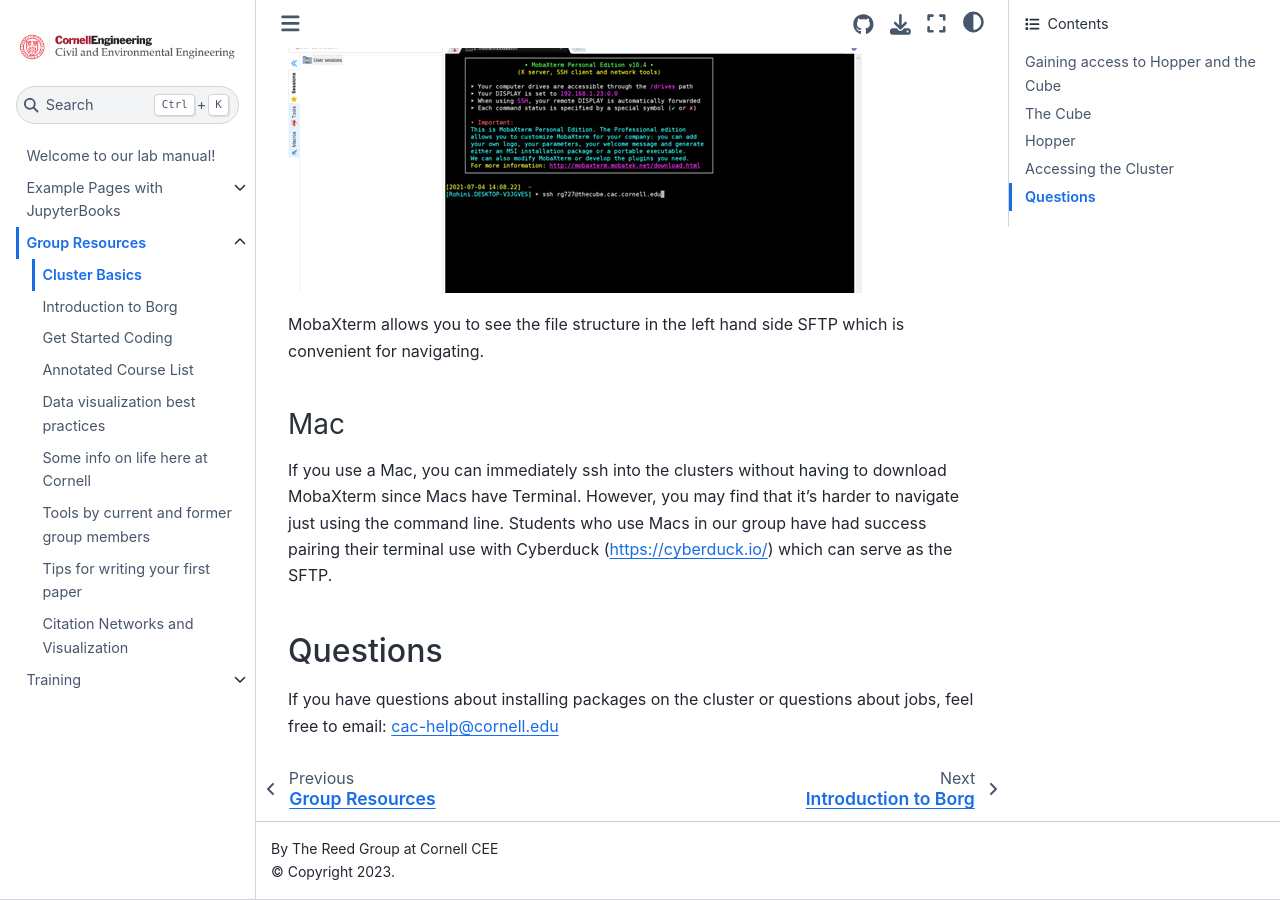
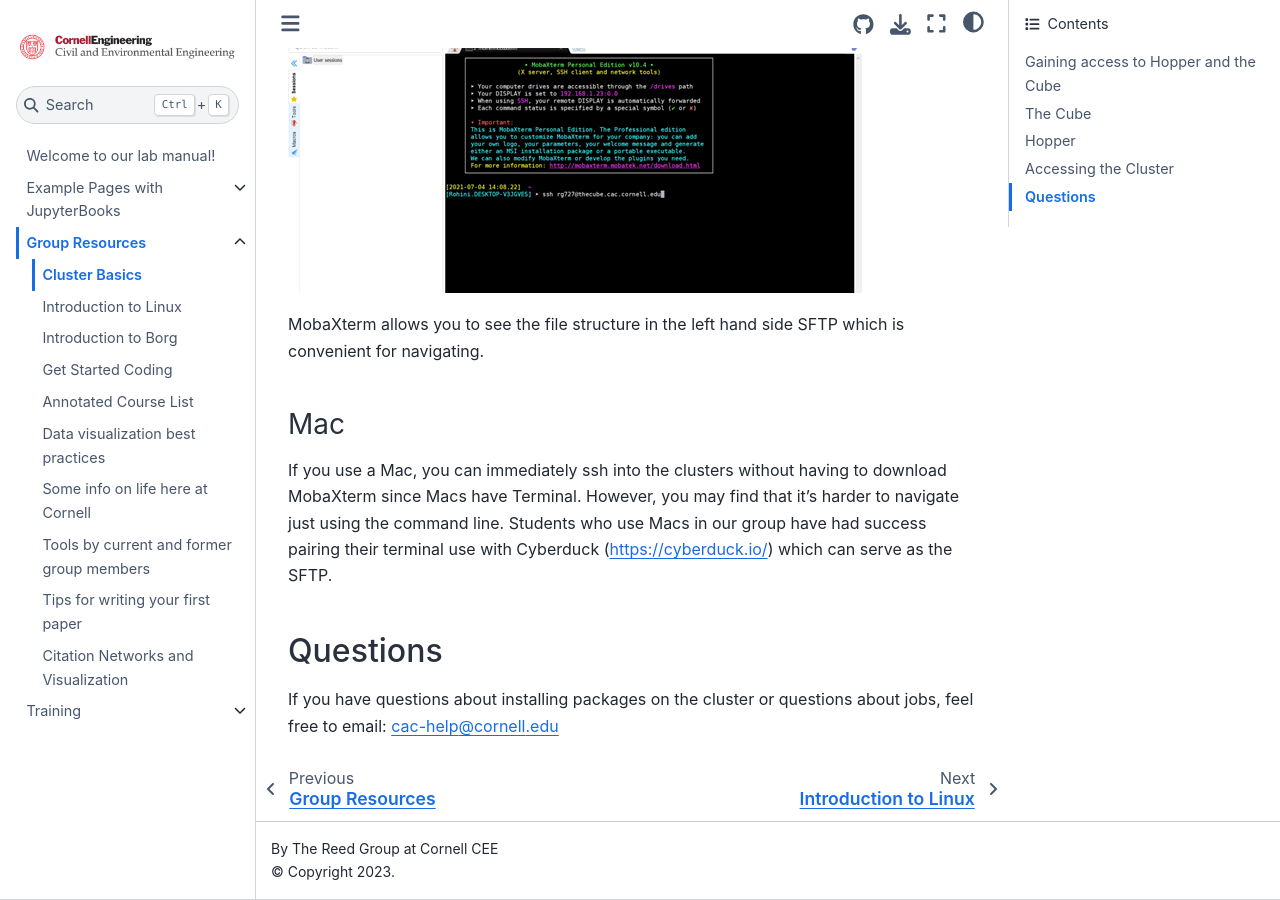
Before and after one commit to reedgroup/reedgroup.github.io, a Jupyter Book: the page built from docs/Resources/ClusterBasics.md, in a window 1280 px wide and 900 px high, scrolled down 1113 px. Built offline with Jupyter Book 1.0.4 settings and Sphinx 7.4.7 and the Sphinx Book theme 1.1.4, drawn with Linux system fonts in a browser that asks for light colours; some of the changed lines change nothing that is shown.

Commit message:
modified toc

```diff
--- a/docs/_toc.yml
+++ b/docs/_toc.yml
@@ -12,6 +12,7 @@
   - file: Resources/Resources.md
     sections:
     - file: Resources/ClusterBasics.md
+    - file: Resources/IntroToLinux.md
     - file: Resources/IntroToBorg.md
     - file: Resources/Computing.md
     - file: Resources/Courses.md
```
